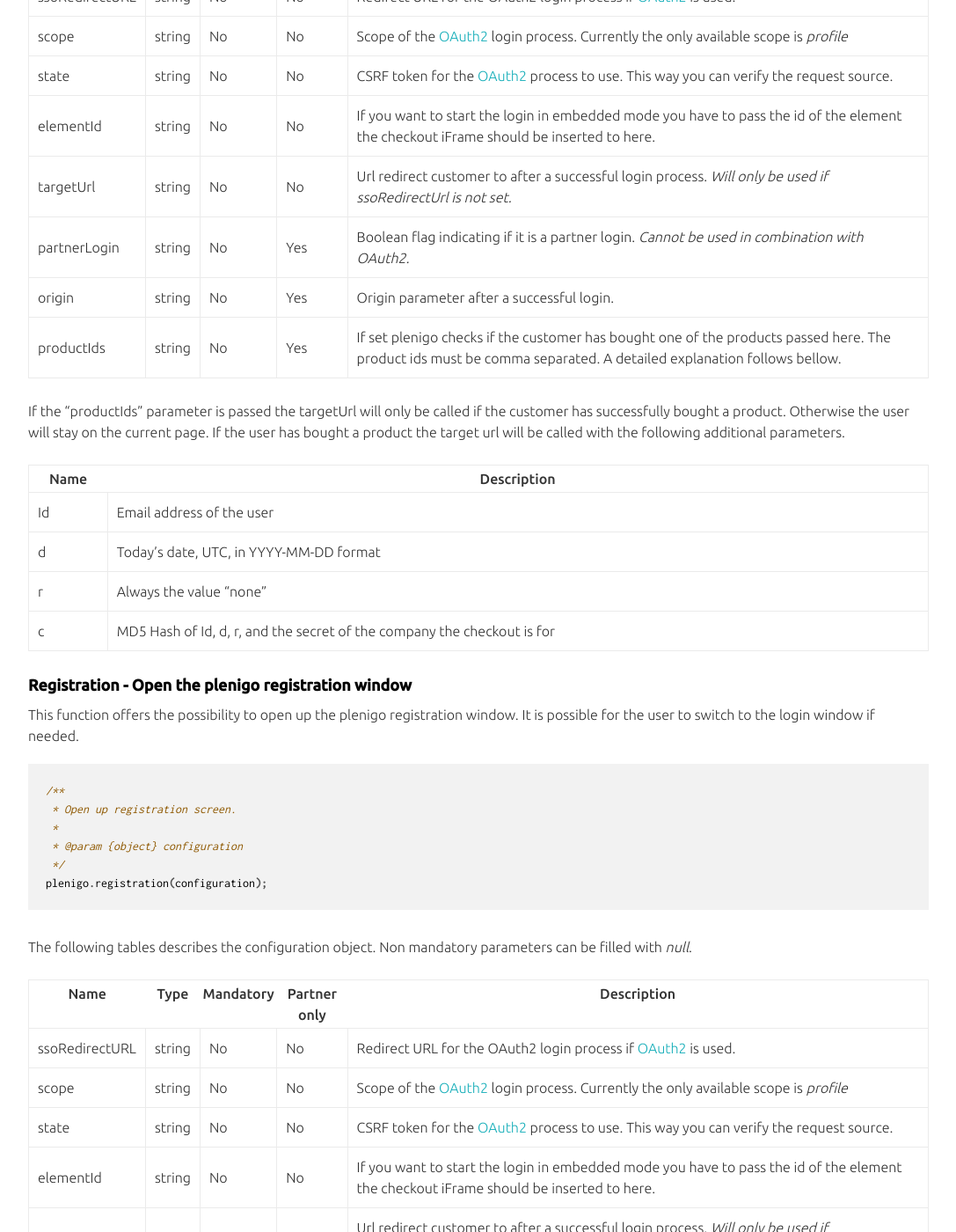
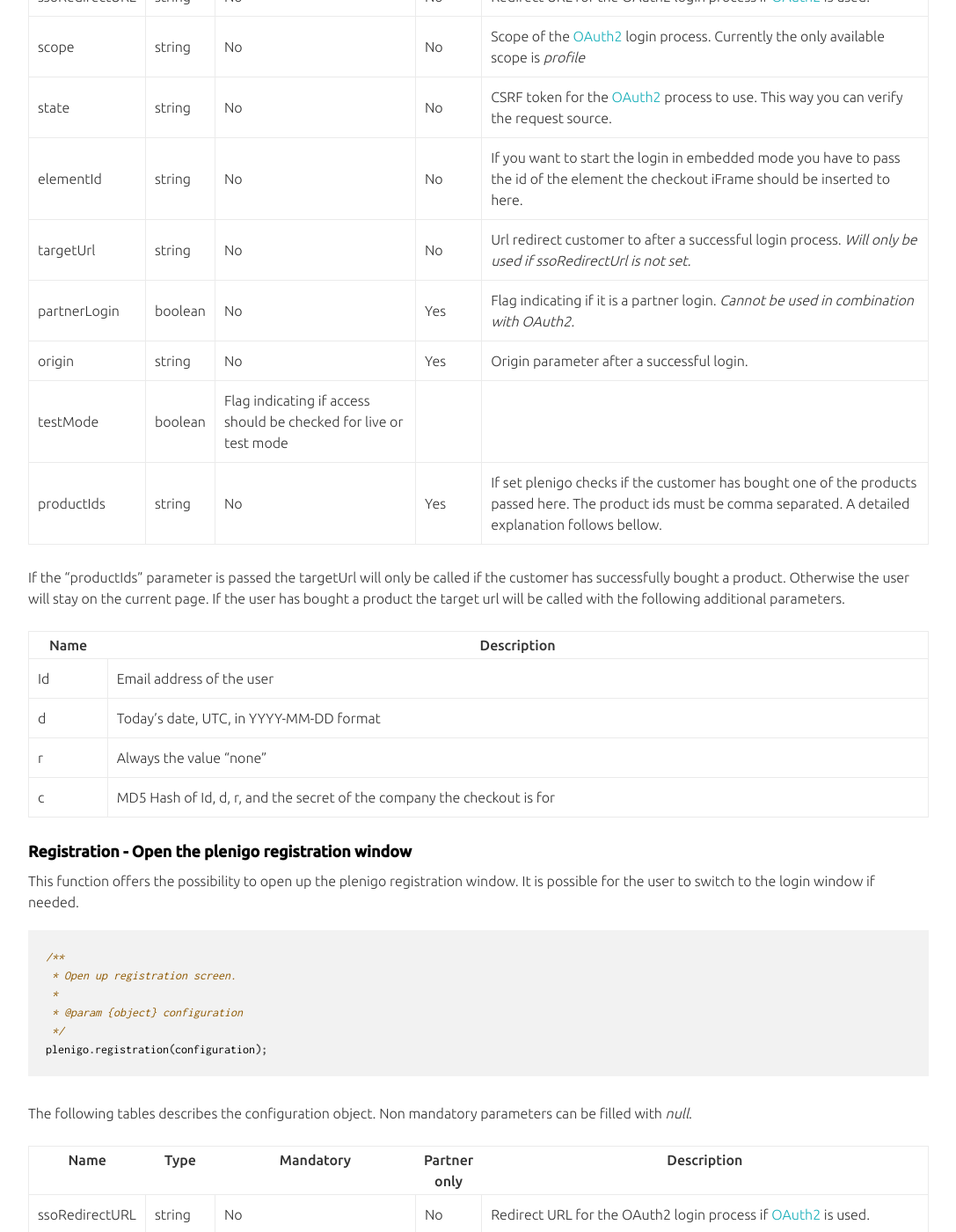
Before and after one commit to plenigo/plenigo.github.io, a Jekyll site: the page built from pages/sdks/javascript/includes/general_functionality.md, in a window 1280 px wide and 1400 px high, scrolled down 2494 px. Shown: the whole window at 88% size, without its empty margins (96-1183 px from the left). Built offline with Jekyll 4.4.1, drawn with Linux system fonts in a browser that asks for light colours; our own code applies the rules of GitHub Pages for plain Markdown files; some of the changed text lies outside the part shown.

Commit message:
+ added missing flag

```diff
--- a/pages/sdks/javascript/includes/general_functionality.md
+++ b/pages/sdks/javascript/includes/general_functionality.md
@@ -87,8 +87,9 @@
 |state|string|No|No|CSRF token for the [OAuth2](https://tools.ietf.org/html/rfc6749) process to use. This way you can verify the request source.|
 |elementId|string|No|No|If you want to start the login in embedded mode you have to pass the id of the element the checkout iFrame should be inserted to here.|
 |targetUrl|string|No|No|Url redirect customer to after a successful login process. _Will only be used if ssoRedirectUrl is not set._|
-|partnerLogin|string|No|Yes|Boolean flag indicating if it is a partner login. _Cannot be used in combination with OAuth2._|
+|partnerLogin|boolean|No|Yes|Flag indicating if it is a partner login. _Cannot be used in combination with OAuth2._|
 |origin|string|No|Yes|Origin parameter after a successful login.|
+|testMode|boolean|Flag indicating if access should be checked for live or test mode|
 |productIds|string|No|Yes|If set plenigo checks if the customer has bought one of the products passed here. The product ids must be comma separated. A detailed explanation follows bellow.|
 
 If the "productIds" parameter is passed the targetUrl will only be called if the customer has successfully bought a product. Otherwise the user will stay on the current page.
@@ -122,8 +123,9 @@
 |state|string|No|No|CSRF token for the [OAuth2](https://tools.ietf.org/html/rfc6749) process to use. This way you can verify the request source.|
 |elementId|string|No|No|If you want to start the login in embedded mode you have to pass the id of the element the checkout iFrame should be inserted to here.|
 |targetUrl|string|No|No|Url redirect customer to after a successful login process. _Will only be used if ssoRedirectUrl is not set._|
-|partnerLogin|string|No|Yes|Boolean flag indicating if it is a partner login. _Cannot be used in combination with OAuth2._|
+|partnerLogin|boolean|No|Yes|Flag indicating if it is a partner login. _Cannot be used in combination with OAuth2._|
 |origin|string|No|Yes|Origin parameter after a successful login.|
+|testMode|boolean|Flag indicating if access should be checked for live or test mode|
 |productIds|string|No|Yes|If set plenigo checks if the customer has bought one of the products passed here. The product ids must be comma separated. A detailed explanation follows bellow.|
 
 If the "productIds" parameter is passed the targetUrl will only be called if the customer has successfully bought a product. Otherwise the user will stay on the current page.
```
